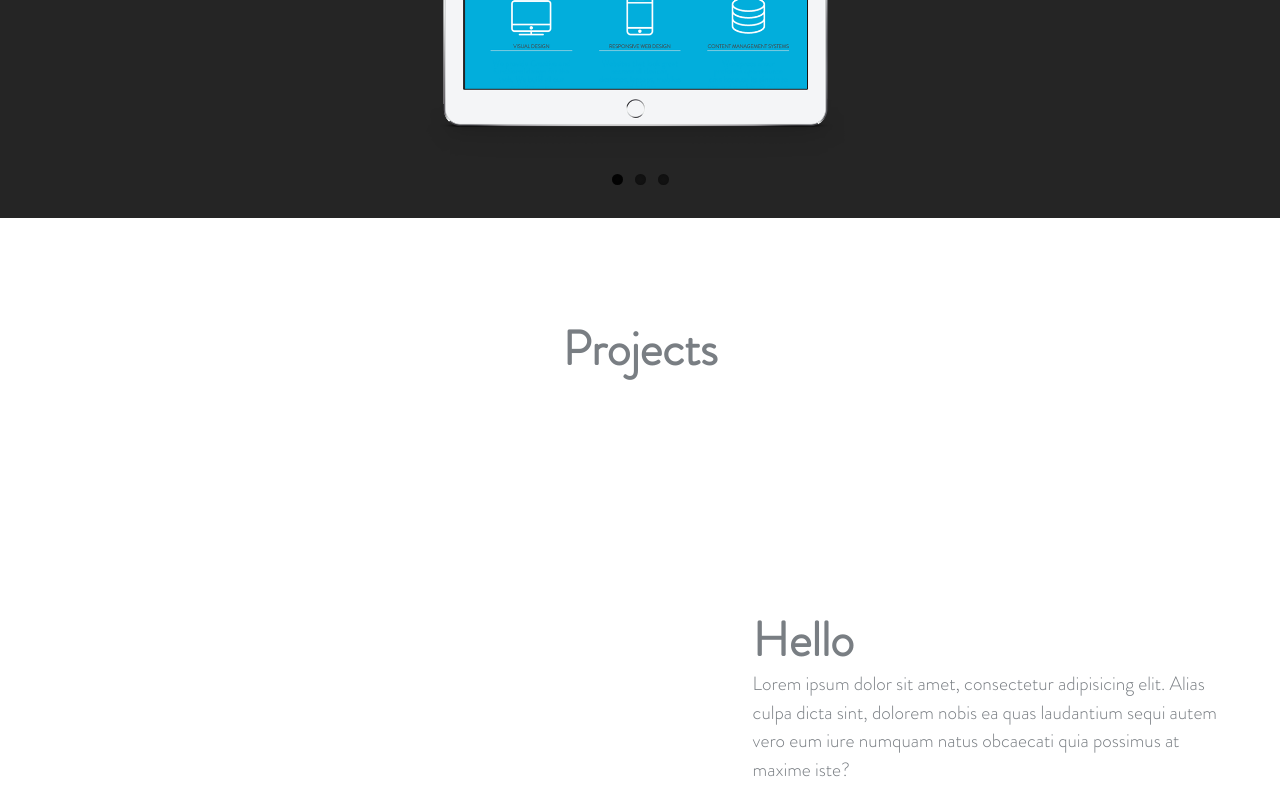
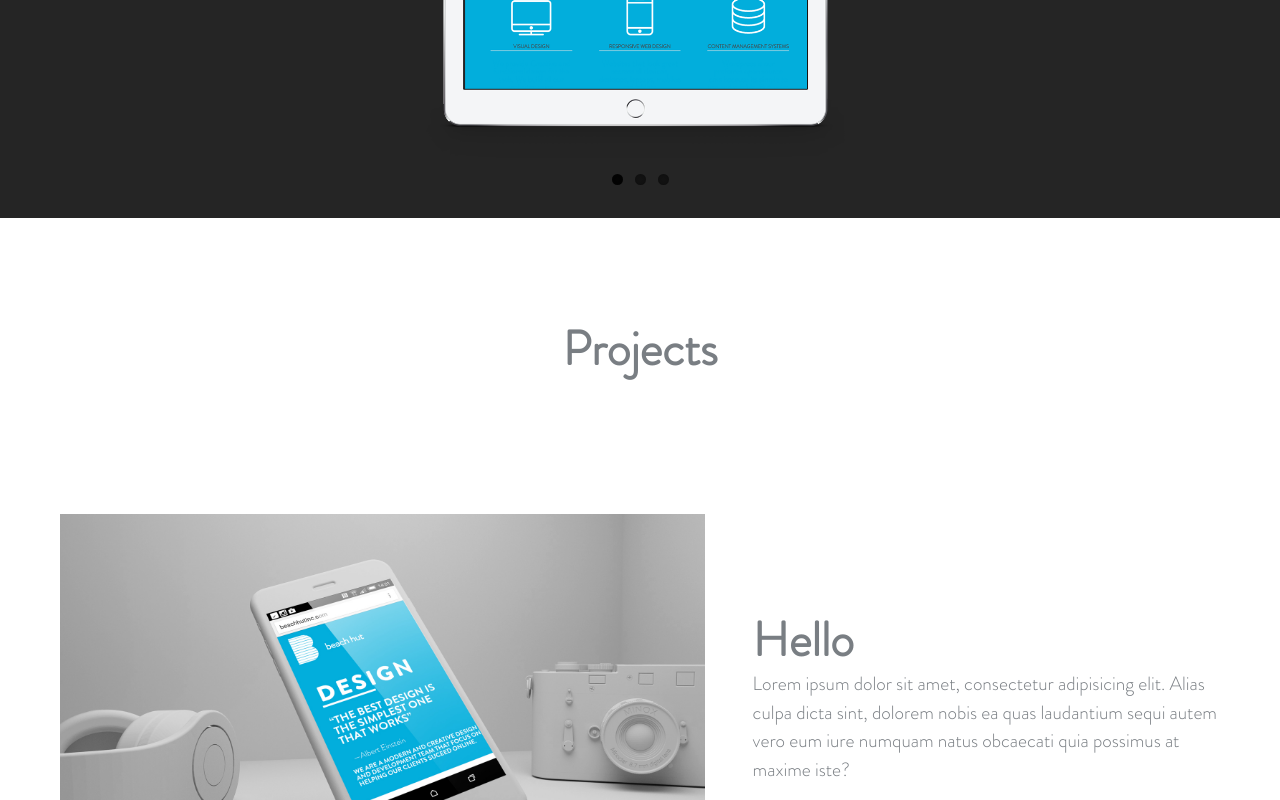
Before and after one commit to timgeaney/beachhut.ie, a plain HTML site: page index.html in a window 1280 px wide. Shown: the part 2000-2800 px from the top of the page. Drawn offline with Linux system fonts and the light colour scheme.

Commit message:
added missing assets

```diff
--- a/index.html
+++ b/index.html
@@ -219,7 +219,7 @@
           <h1 class="intro-heading">Projects</h1>
           <div class="image-inline-left">
             <div class="img-inline">
-              <img src="img/bh-services.png" alt="">
+              <img src="img/bh_iphone6_mockup.jpg" alt="">
             </div>
             <div class="text-wrap">
               <div class="text">
@@ -237,7 +237,7 @@
               </div>
             </div>
             <div class="img-inline">
-              <img src="img/bh-services.png" alt="">
+              <img src="img/bh_iphone6_mockup.jpg" alt="">
             </div>
           </div>
         </section>
@@ -253,7 +253,7 @@
           <!-- Footer section -->
          <footer class="footer-no-image bg-blue" role="contentinfo">
             <div class="footer-logo">
-              <img src="img/bh-logo-lightblue.png" alt="Logo image">
+              <img src="img/bh-logo-white-clear.png" alt="Logo image">
             </div>
               <div class="footer-links">
               <ul>
```
Also changed, not shown: about.html (+1 -1 lines), contact.html (+1 -1 lines), legal.html (+1 -1 lines), process.html (+1 -1 lines), projects.html (+1 -1 lines), services.html (+1 -1 lines), thanks.html (+1 -1 lines), img/bh_iphone6_mockup.jpg (added), img/bh_iphone6_mockup_white_red.jpg (added), 1 other file.
